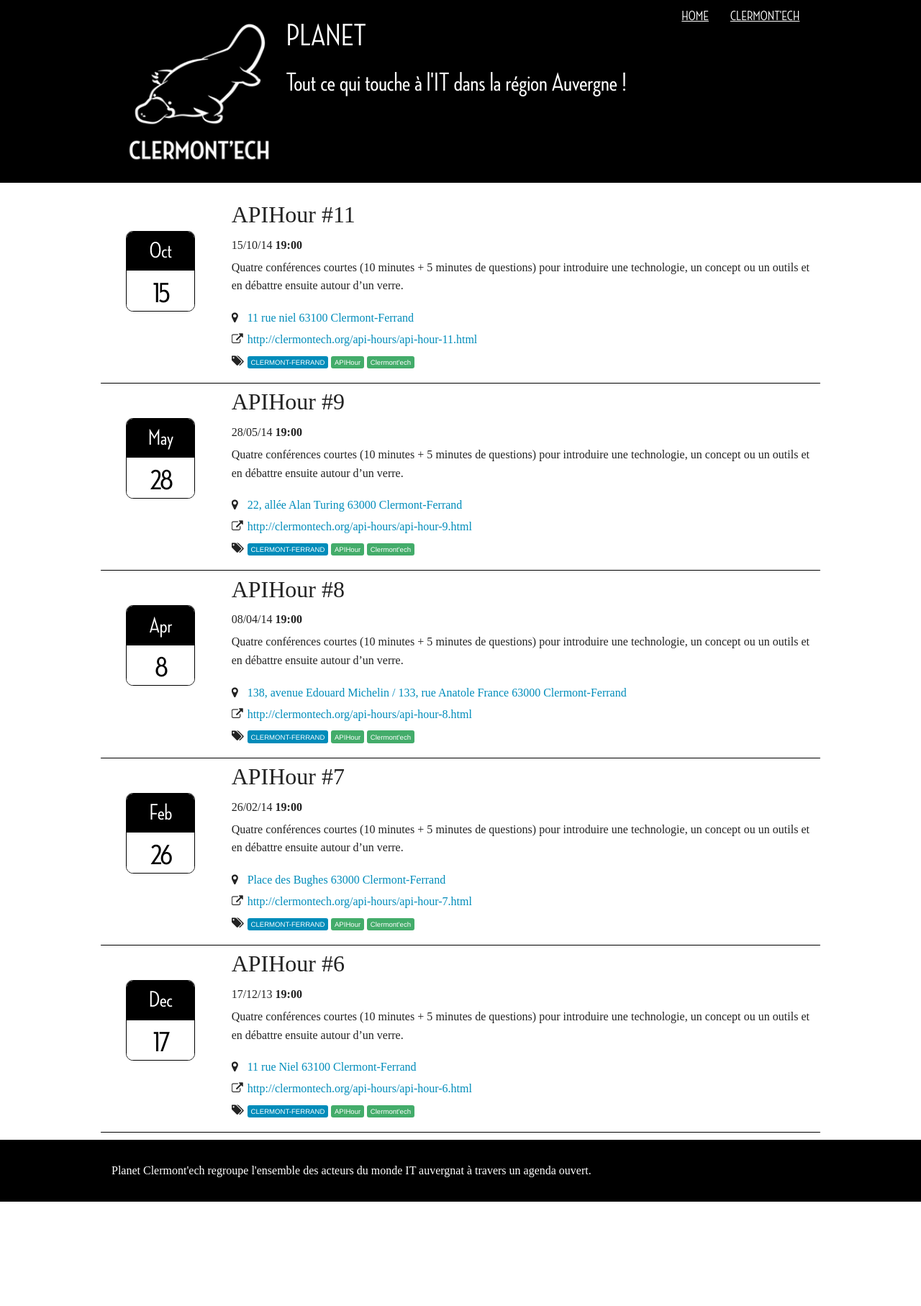
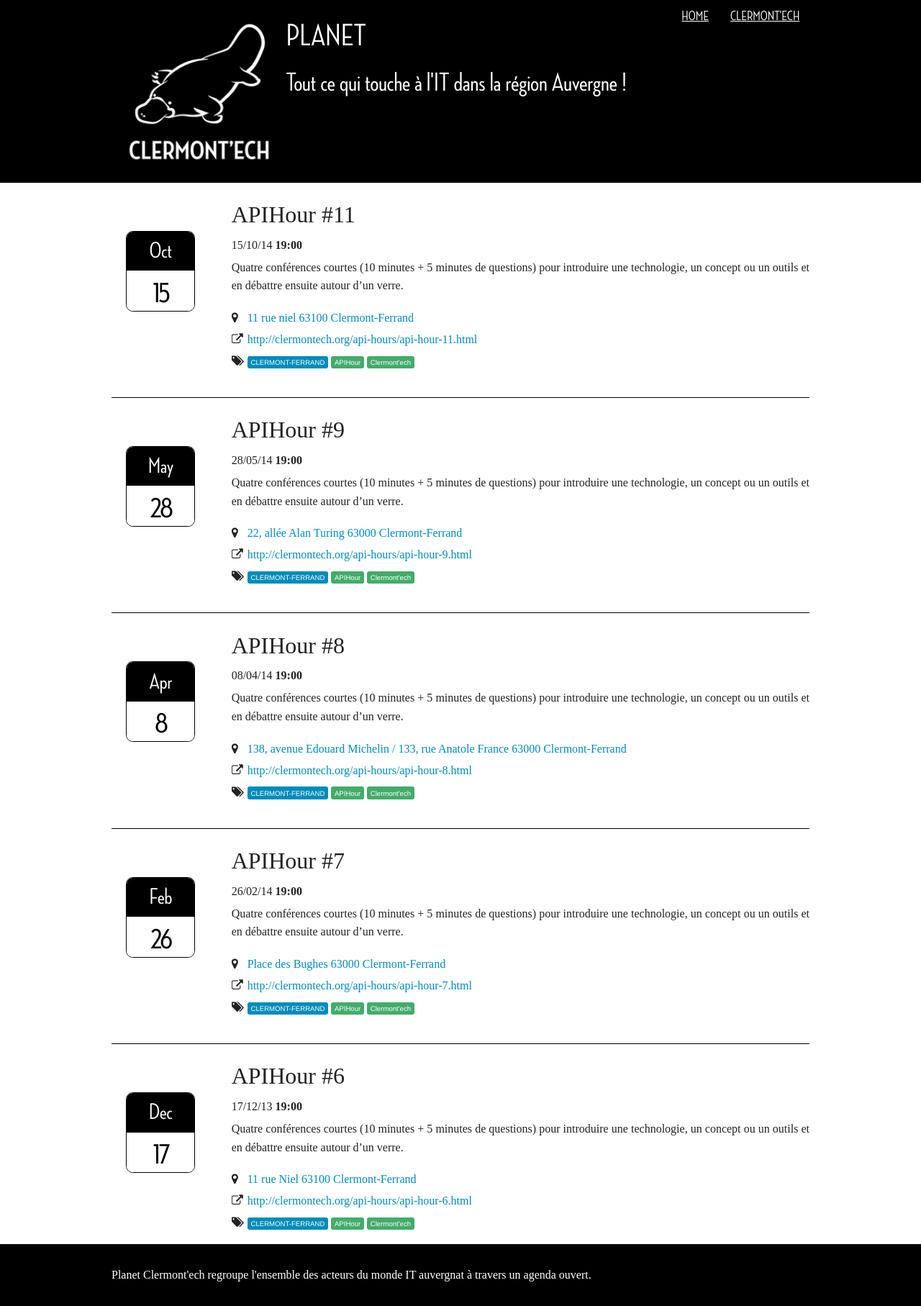
Before and after one commit to clermontech/planet, a Jekyll site: the page built from index.md, in a window 1280 px wide. Shown: the whole page at 72% size. Built offline with Jekyll 4.4.1, drawn with Linux system fonts in a browser that asks for light colours; Markdown is read by kramdown in place of the engine named in the settings; before the commit the page ends 1670 px from its top, so only the background shows below that.

Commit message:
hr added

```diff
--- a/_layouts/events.html
+++ b/_layouts/events.html
@@ -6,6 +6,8 @@
 
 <section class="talks small-12 columns">
 {% for event in site.posts %}
+
+    {% if not_first_post %}<hr />{% endif %}
     <div class="event row" itemscope itemtype="http://schema.org/Event">
         <div class="small-2 columns event-date-wrapper">
             <time class="event-date" itemprop="startDate" datetime="{{ event.event_date|date_to_xmlschema }}" content="{{ event.event_date|date_to_xmlschema }}">
--- a/css/main.css
+++ b/css/main.css
@@ -84,13 +84,9 @@
   background: #000;
   padding-top: 30px;
   padding-bottom: 10px;
-  color: white;
-  margin-top: 10px; }
+  color: white; }
 
 /* events */
-.event {
-  border-bottom: 1px solid #000; }
-
 .event-name {
   font-family: '"Palatino", "Palatino Linotype", "Palatino LT STD", "Book Antiqua", Georgia, serif';
   font-size: 2em; }
--- a/scss/main.scss
+++ b/scss/main.scss
@@ -140,13 +140,9 @@
     padding-top: 30px;
     padding-bottom: 10px;
     color: $background_color;
-    margin-top: 10px;
 }
 
 /* events */
-.event {
-    border-bottom: 1px solid #000;
-}
 
 .event-name {
     font-family: $default_font;
```
Also changed, not shown: other parts of _layouts/events.html (+3 -0 lines).
